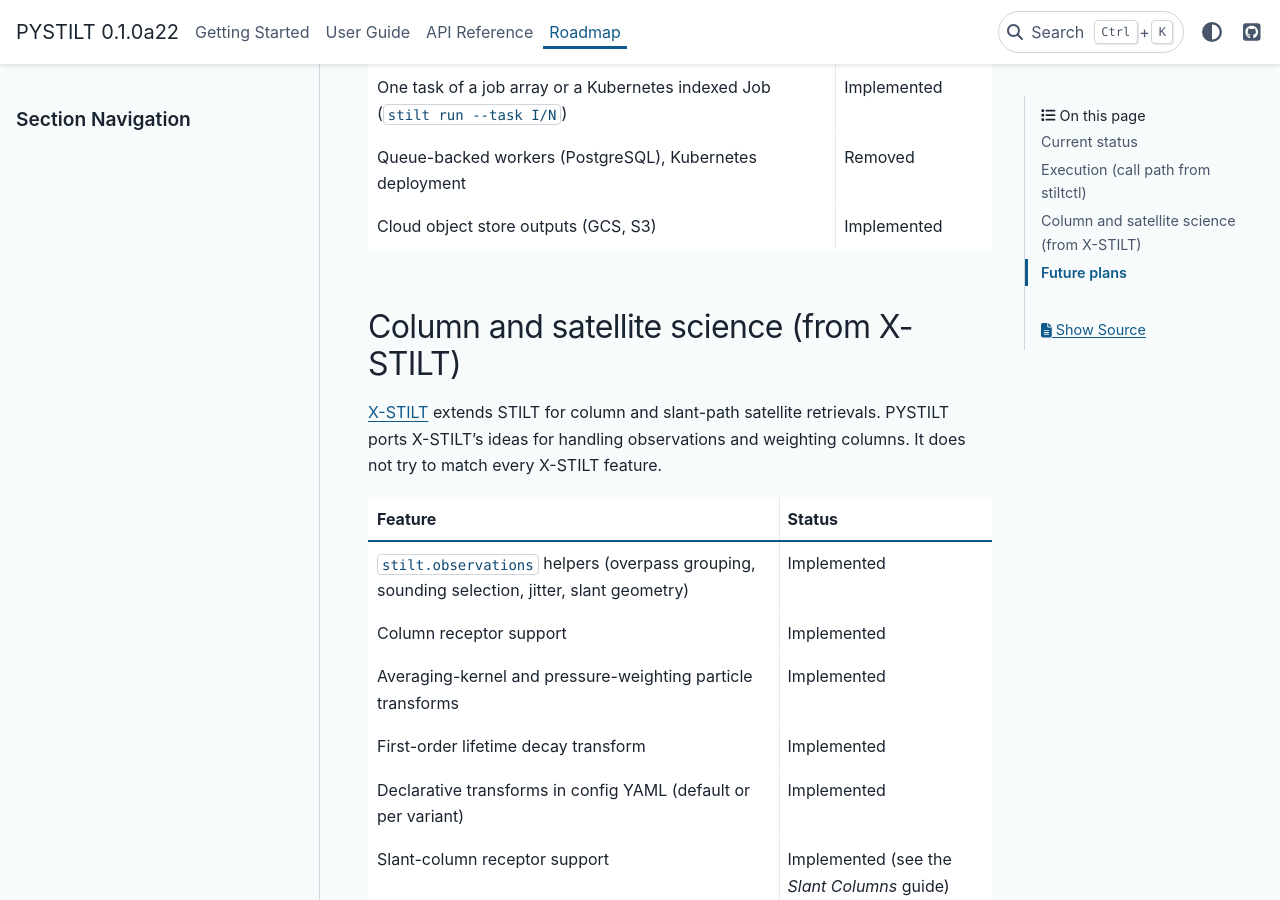
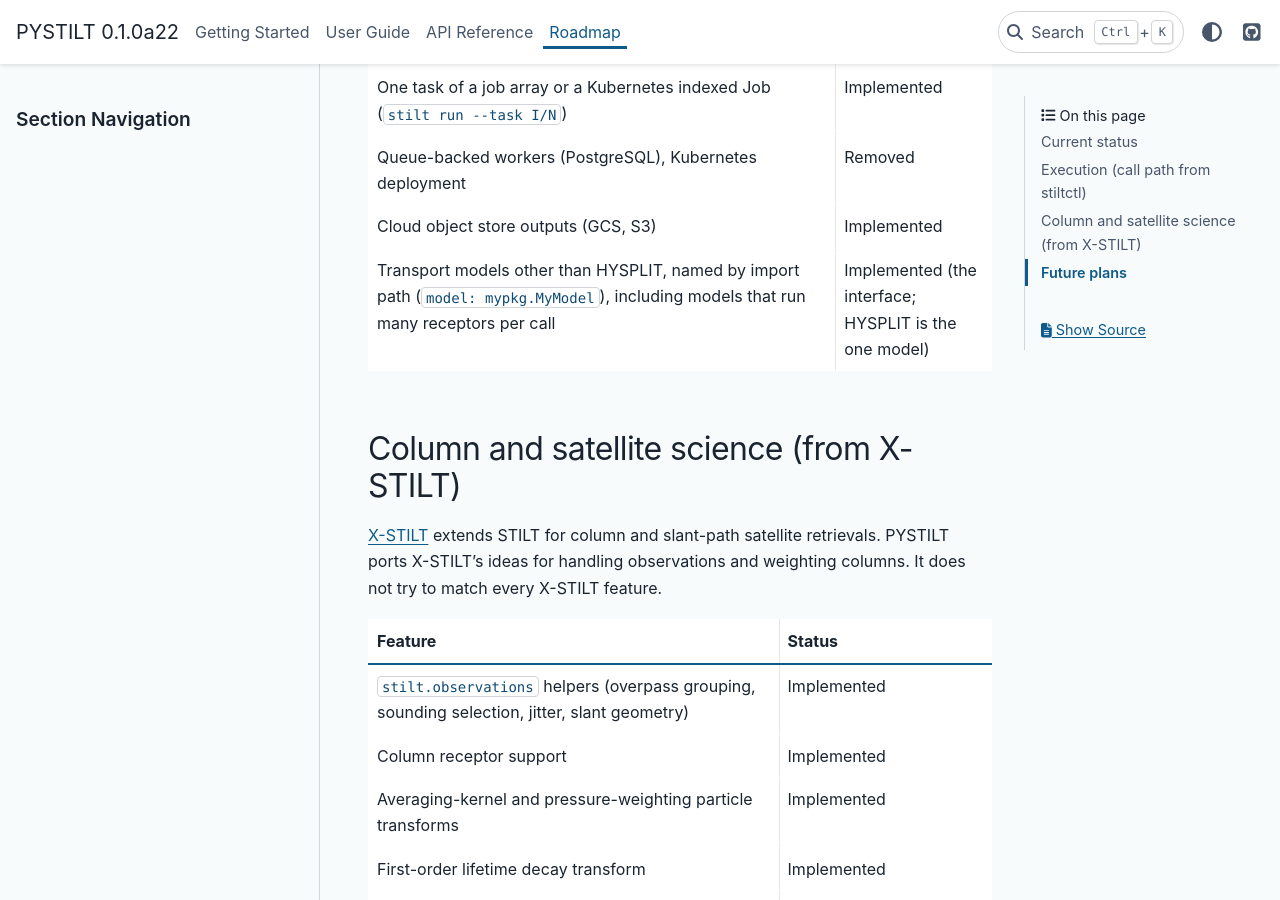
Before and after one commit to fbirds5230/runtraj, a Sphinx documentation site: the page built from docs/roadmap.rst, in a window 1280 px wide and 900 px high, scrolled down 1327 px. Built offline with Sphinx 7.4.7 and the PyData theme 0.15.4, drawn with Linux system fonts in a browser that asks for light colours; pages that are not in the unit, such as notebooks, are missing from menus.

Commit message:
docs(roadmap): other transport models, by import path or batched (jmineau/PYSTILT#171)

```diff
--- a/docs/roadmap.rst
+++ b/docs/roadmap.rst
@@ -59,6 +59,8 @@ each a ``stilt run --task`` command line.
      - Removed
    * - Cloud object store outputs (GCS, S3)
      - Implemented
+   * - Transport models other than HYSPLIT, named by import path (``model: mypkg.MyModel``), including models that run many receptors per call
+     - Implemented (the interface; HYSPLIT is the one model)
 
 Column and satellite science (from X-STILT)
 --------------------------------------------
```
